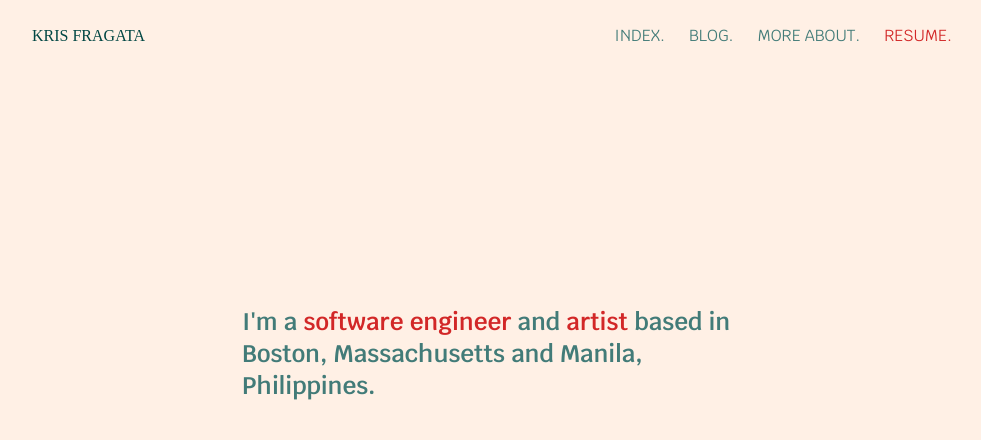
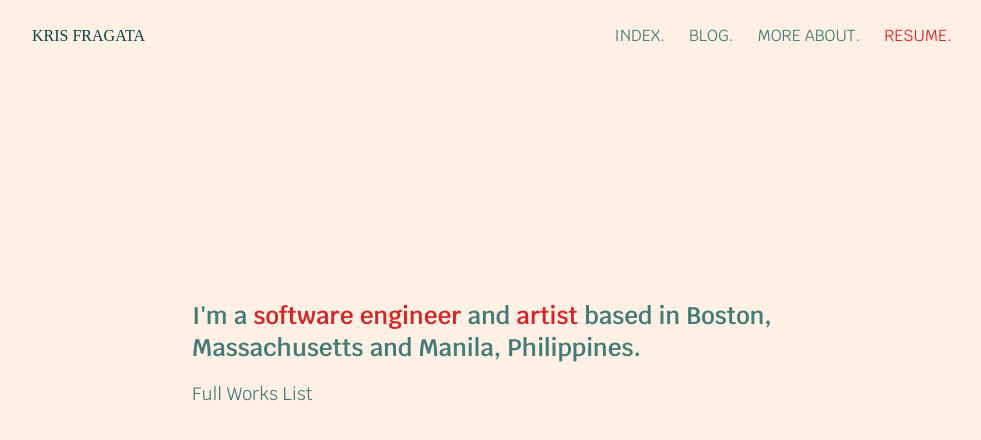
Before and after one commit to krisfragata/portfolio, a SvelteKit app: page / in a window 1280 px wide. Shown: the top 440 px of the page, without its empty margins (148-1129 px from the left). Built offline with nearby package versions, Linux system fonts and the light colour scheme; a web font is replaced by a local one.

Commit message:
re(home page UI):Add a full works list button that leads to index

```diff
--- a/src/routes/home/Home.svelte
+++ b/src/routes/home/Home.svelte
@@ -18,10 +18,16 @@
 <SectionWrapper id="home">
 	<div class="max-h-[500px] flex flex-col gap-4 flex-1 overflow-hidden items-center justify-center">
 		<p
-			class="text-lg text-paragraphText font-semibold sm:text-xl md:text-2xl text-left max-w-[500px] mx-auto w-full py-10"
+			class="text-lg text-paragraphText font-semibold sm:text-xl md:text-2xl text-left max-w-[600px] mx-auto w-full"
 		>
 			I'm a <span class="text-highlight">software engineer</span> and
 			<span class="text-highlight">artist</span> based in Boston, Massachusetts and Manila, Philippines.
 		</p>
+
+		<p
+			class="text-lg text-paragraphText sm:text-2lg md:text-3lg text-left max-w-[600px] w-full"
+		>
+		Full Works List
+		</p>
 	</div>
 </SectionWrapper>
```
